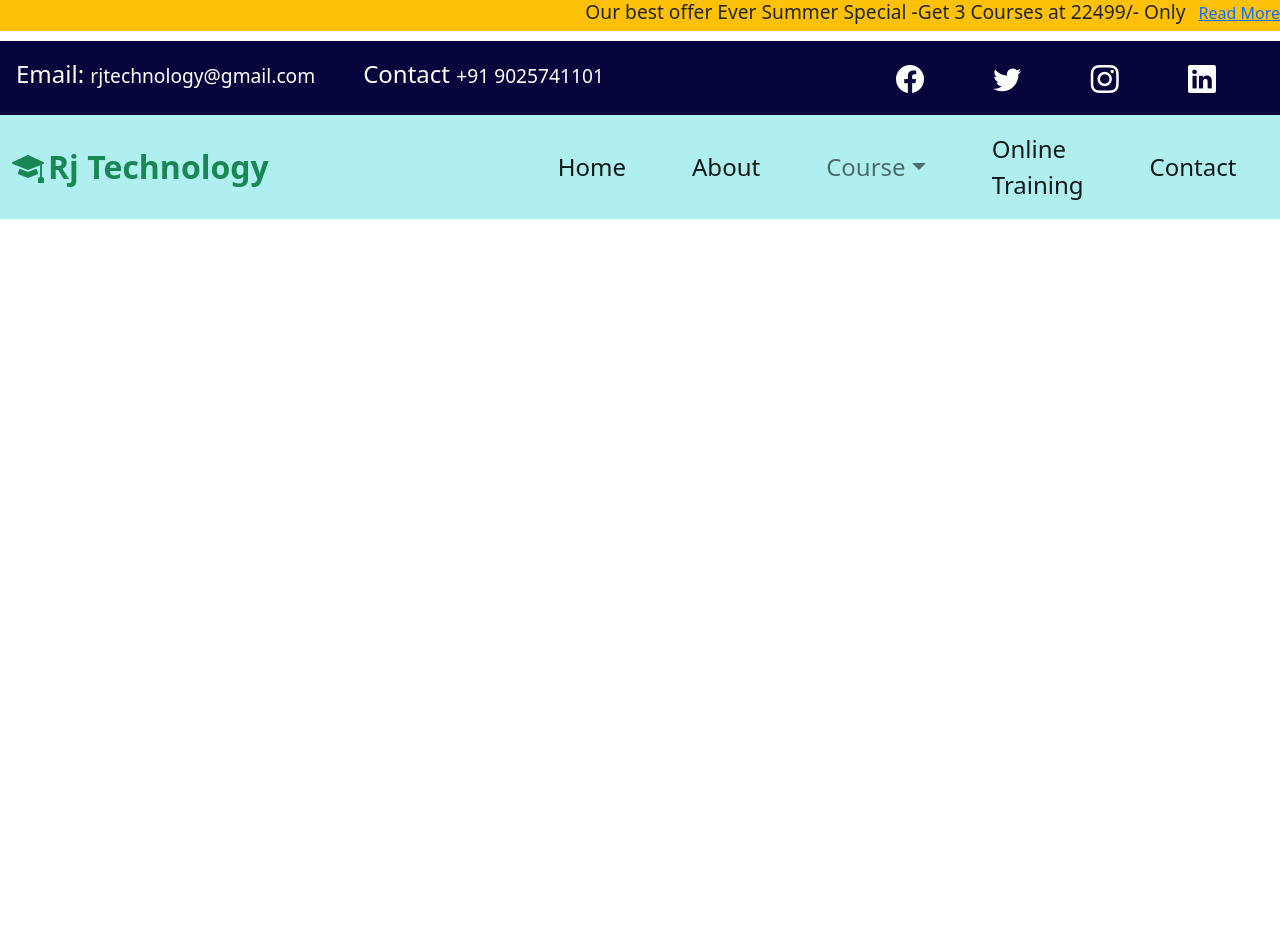
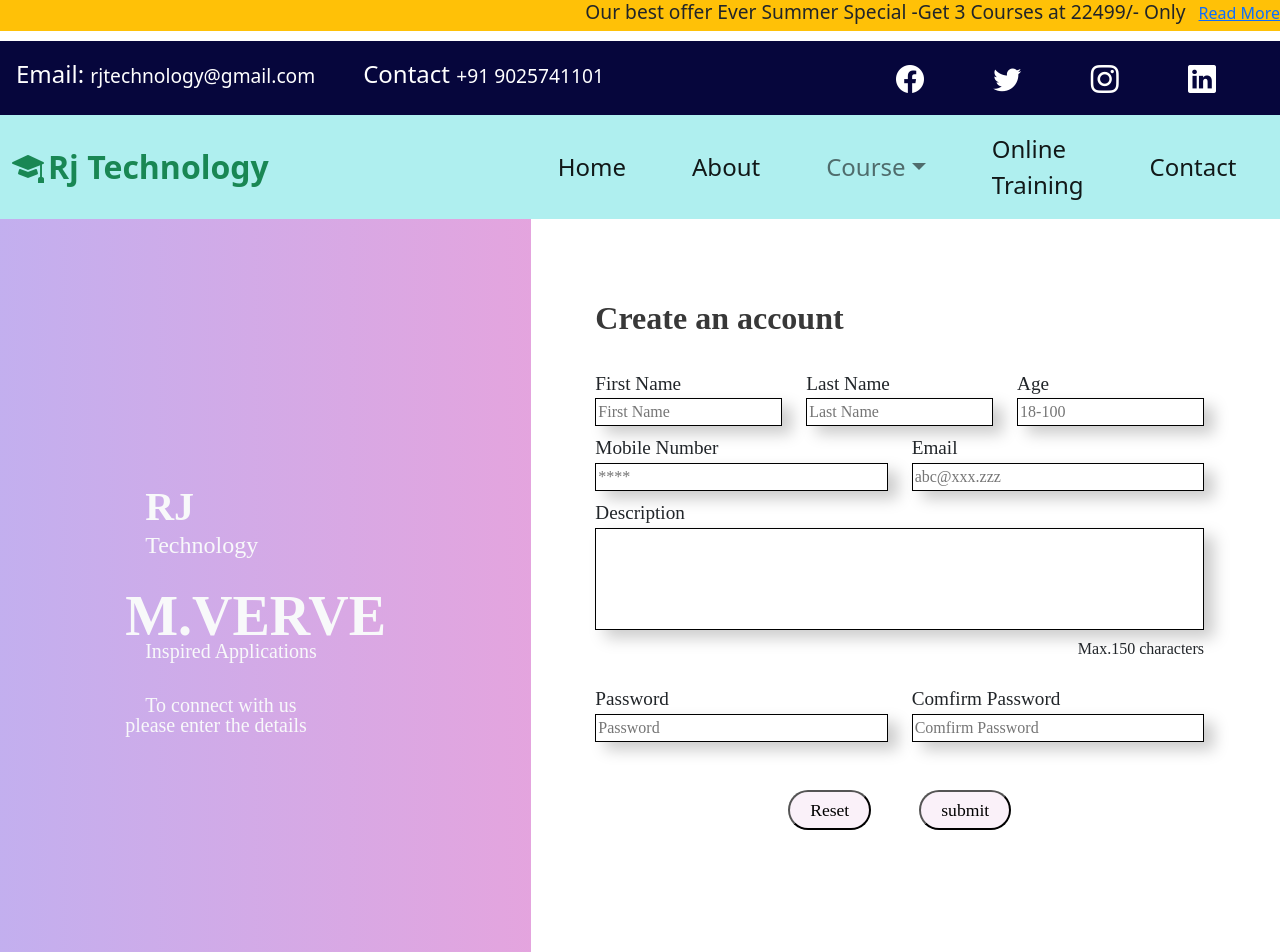
Before and after one commit to shamshad-chachu/Sample-Project, a React (Vite) app: page /Apply in a window 1280 px wide. Shown: the top 952 px of the page. Before the commit the page ends 800 px from the top, so only its background shows below. Built offline with nearby package versions, Linux system fonts and the light colour scheme.

Commit message:
apply-page added with responive

```diff
--- /dev/null
+++ b/src/Apply-page/apply-page.css
@@ -0,0 +1,86 @@
+
+.apply-page-row{
+  height: 100vh;
+}
+.col1{
+  background-image: linear-gradient(to right, rgba(193, 174, 239, 0.985), rgba(227, 161, 221, 0.963));
+  min-height:100vh;
+  display: flex;
+  flex-direction: column;
+  justify-content: center;
+  align-items: center;
+  font-family: 'Times New Roman', Times, serif;
+
+}
+.col1-big{
+  margin-left: -20px;
+  margin-bottom:-15px;
+}
+
+.col1-small{
+  margin-top: -10px;
+  margin-left: -20px;
+}
+
+.apply-page-from{
+  padding: 5rem 4rem;
+  font-family: 'Times New Roman', Times, serif;
+  font-weight: 500;
+}
+.apply-page-from h2{
+  color: hsl(0, 0%, 22%);
+  margin-bottom: 2rem;
+  font-weight: bold;
+}
+.apply-page-from label{
+  font-size: 1.2rem;
+}
+.apply-page-from input,textarea{
+  box-shadow: 10px 8px 15px  hsl(0, 0%, 80%);
+  border: 1px solid black;
+  outline: none;
+}
+.btn-box{
+  display: flex;
+  justify-content: center;
+  /* flex-direction: column; */
+  gap: 3rem;
+}
+.btn-box button{
+  font-size: 1.1rem;
+  padding:5px 20px;
+  text-align: center;
+  border-radius: 20px;
+  background-color:rgb(250, 241, 249) ;
+}
+
+
+
+
+@media (max-width:700px){
+  .col1{
+    min-height: 50vh;
+  }
+}
+@media(max-width:800px){
+  .col1{
+    min-height: 80vh;
+  }
+}
+@media (max-width:1000px){
+  .col1{
+    min-height: 83vh;
+  }
+}
+
+@media(max-width:1200px){
+  .apply-page-from{
+   display: flex;
+   flex-direction: column;
+   align-items: center;
+   justify-content: center;
+  }
+  .apply-page-row{
+    height: 100%;
+  }
+}
--- /dev/null
+++ b/src/Apply-page/apply-page.jsx
@@ -0,0 +1,63 @@
+import React from 'react'
+import './apply-page.css'
+function Applypage() {
+  return (
+    <div className="row apply-page-row text-light">
+        <div className=" col-12  col-md-5 col1 pe-0">
+          <div className='col1-content'> <h1 className='fw-bold mb-0'>RJ</h1>
+              <h4>Technology</h4>
+              <div>
+                <p className='display-4 fw-bold mt-4 col1-big'>M.VERVE</p>
+                <p className='fs-5'>Inspired Applications</p>
+              </div>
+              <p className='mb-0 mt-4 fs-5 '>To connect with us</p>
+              <p className='col1-small fs-5'>please enter the details</p>
+          </div>
+        </div>
+      <div className="col-12 col-md-7 text-dark  apply-page-from">
+        <h2>Create an account</h2>
+        <form action="" className='row w-100 '>
+            <div className="col-md-4  mb-2">
+              <label htmlFor="name">First Name</label><br/>
+              <input type="text" placeholder='First Name' id='name' className='w-100'/>
+            </div>
+            <div className="col-md-4 mb-2">
+              <label htmlFor="last-name">Last Name</label><br/>
+              <input type="text" placeholder='Last Name' id='last-name'  className='w-100'/>
+            </div>
+            <div className="col-md-4 mb-2">
+              <label htmlFor="age">Age</label><br/>
+              <input type="text" placeholder='18-100' id='age'  className='w-100'/>
+            </div>
+            <div className="col-md-6 mb-2">
+              <label htmlFor="number">Mobile Number</label><br/>
+              <input type="text" placeholder='****' id='number' className='w-100'/>
+            </div>
+            <div className="col-md-6 mb-2">
+              <label htmlFor="email">Email</label><br/>
+              <input type="text"  placeholder='abc@xxx.zzz' id='email' className='w-100'/>
+            </div>
+            <div className="col-12 mb-2">
+              <label htmlFor="description">Description</label><br/>
+              <textarea name="" id="description" className='w-100' style={{resize:'none'}} rows='4'></textarea>
+              <p className='text-end'>Max.150 characters</p>
+            </div>
+            <div className="col-md-6 mb-md-5 mb-3">
+              <label htmlFor="password">Password</label><br/>
+              <input type="text" id='password' placeholder='Password'className='w-100' />
+            </div>
+            <div className="col-md-6 mb-md-5 mb-4">
+              <label htmlFor="Cpassword">Comfirm Password</label><br/>
+              <input type="text" id='Cpassword' placeholder='Comfirm Password' className='w-100'/>
+            </div>
+            <div className="col-12 btn-box">
+              <button>Reset</button>
+              <button>submit</button>
+            </div>
+        </form>
+      </div>
+    </div>
+  )
+}
+
+export default Applypage
--- a/src/home/home.css
+++ b/src/home/home.css
@@ -57,7 +57,7 @@
 .apply-form-title{
   color: rgba(0, 0, 0, 0.741);
 }
-.apply-container input,textarea{
+.apply-container input,.textArea{
   font-size: 1.3rem;
   margin:10px 0;
   border: none;
--- a/src/home/home.jsx
+++ b/src/home/home.jsx
@@ -3,17 +3,22 @@ import './home.css'
 import Head from './head/head.jsx'
 import Main from './main/main.jsx'
 import Footer from './footer/footer.jsx'
+import { useNavigate } from 'react-router-dom'
 function home() {
   const [isApply,setIsapply] = useState(false)
   const [name,setname] =useState('')
   const[Mobile,steMobile] =useState(null)
-
+  const Navigete = useNavigate();
   const handleMobile = (e)=>{
     let value = e.target.value
    if(/^\d{0,10}$/.test(value)){
     steMobile(value)
    }
   }
+  const handeleApply= ()=>{
+    Navigete('/Apply')
+  }
+
   return (<>
     <div className='container-fluid home-head'>
     <h1 className='pb-4'>Rj Technologies..</h1>
@@ -31,7 +36,7 @@ function home() {
           <input type="text"  placeholder='Name*' value={name} onChange={(e)=>{setname(e.target.value)}} required/><br></br>
           <input type="tel" placeholder='10 Digit Mobile No*' value={Mobile} onChange={handleMobile}  required/><br></br>
           <input type="text" placeholder='Email*' required /><br></br>
-          <textarea name="" id="" rows="2" style={{resize:"none",marginBottom:"20px"}}></textarea><br></br>
+          <textarea name="" id="" rows="2" style={{resize:"none",marginBottom:"20px"}} className='textArea'></textarea><br></br>
           <button type='submit' className='apply-form-btn'>I'm Intrested Tell Me More</button>
           <button className='cancel-btn' onClick={()=>setIsapply(false)}><i class="bi bi-x"></i></button>
         </form>
@@ -40,7 +45,7 @@ function home() {
     </div>
 
     <Head/>
-    <Main/>
+    <Main handeleApply = {handeleApply}/>
     <Footer/>
     </>
   )
--- a/src/home/main/main-card.jsx
+++ b/src/home/main/main-card.jsx
@@ -2,6 +2,7 @@ import React from 'react'
 import './main-card.css'
 function MainCard(props) {
   const {head,content,title,icons}=props.props;
+  const {handeleApply} =props
   return (
     <div className='col-md-4 col-lg-1 col-12 main-card p-0'>
       <h2 className='main-card-h1 py-2 m-0 fs-3'>{head}</h2>
@@ -13,7 +14,7 @@ function MainCard(props) {
         })}
         </div>
         <p className='main-card-parah'>{content} </p>
-        <button className='main-card-btn'>Apply Online</button>
+        <button className='main-card-btn' onClick={handeleApply}>Apply Online</button>
       </div>
     </div>
   )
--- a/src/home/main/main.jsx
+++ b/src/home/main/main.jsx
@@ -2,9 +2,9 @@ import React from 'react'
 import MainCard from './main-card'
 import './main.css'
 import Card from './main-card-details'
-function Main() {
-
-
+function Main(props)
+{
+  const handeleApply = props.handeleApply
   return (
     <div className='row text-center p-5 pt-0'>
       <h1 className='mb-5 main-h1'>Our Courses</h1>
@@ -14,7 +14,7 @@ function Main() {
       </p>
       <div className="row d-flex gap-4  justify-content-center">
         {Card.map((item)=>{
-          return <MainCard props = {item}/>
+          return <MainCard props = {item} handeleApply = {handeleApply}/>
         })}
       </div>
 
--- a/src/navebar/nav.jsx
+++ b/src/navebar/nav.jsx
@@ -3,7 +3,7 @@ import {BrowserRouter as Router,Routes,Route,Link} from 'react-router-dom'
 import Home from "../home/home.jsx"
 import FrontEnd from '../FrontEnd/frontEnd.jsx'
 import './nav.css'
-
+import Applypage from '../Apply-page/apply-page.jsx'
 function nav() {
 
   const [IsEnquairy,setIsEnquairy] = useState(false)
@@ -92,6 +92,7 @@ function nav() {
     <Routes>
     <Route path='/' element={<Home/>}/>
     <Route path='/Frontend' element={<FrontEnd/>}/>
+    <Route path='/Apply' element={<Applypage/>}/>
     </Routes>
     </Router>
   )
```
